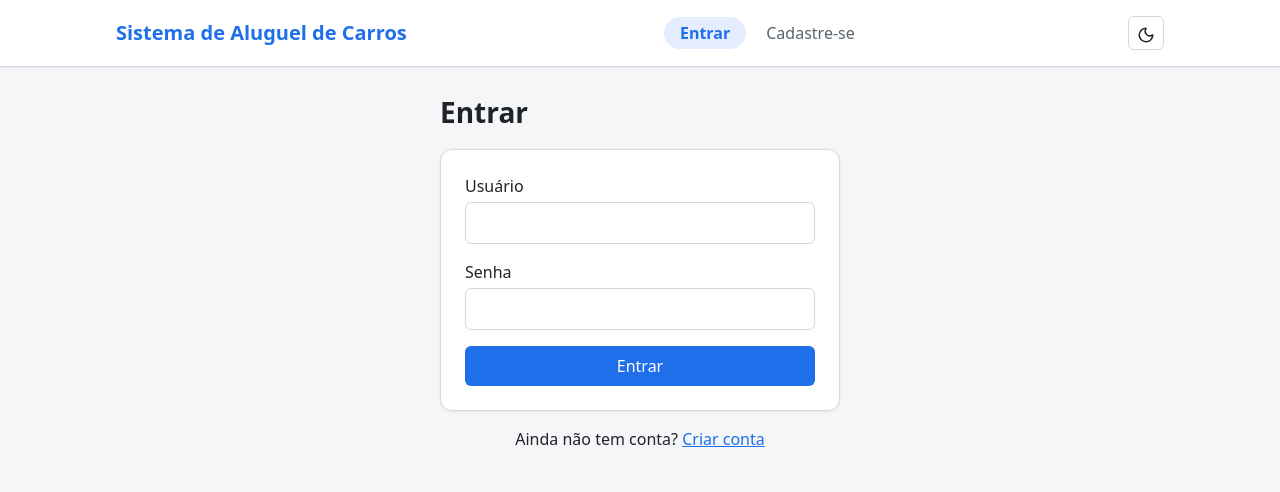
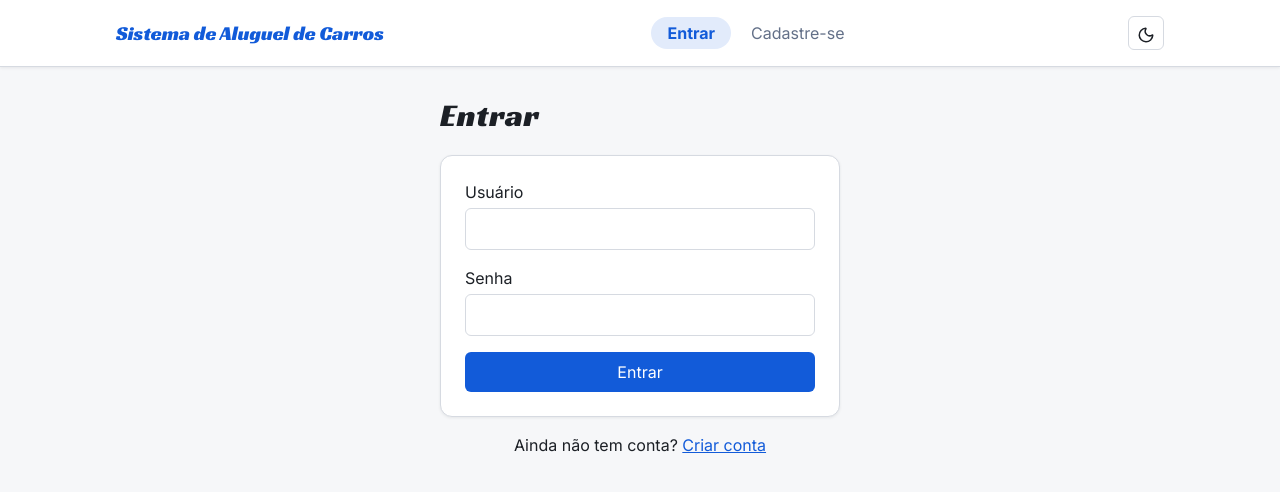
Before and after one commit to joaom-abreu/car-rental-system, a React (Vite) app in the folder frontend/: page /login in a window 1280 px wide. Shown: the top 492 px of the page. Built offline with nearby package versions, Linux system fonts and the light colour scheme; no server answers.

Commit message:
paleta azul e laranja com escalas e fontes novas

```diff
--- a/frontend/index.html
+++ b/frontend/index.html
@@ -3,6 +3,12 @@
   <head>
     <meta charset="UTF-8" />
     <meta name="viewport" content="width=device-width, initial-scale=1.0" />
+    <link rel="preconnect" href="https://fonts.googleapis.com" />
+    <link rel="preconnect" href="https://fonts.gstatic.com" crossorigin />
+    <link
+      rel="stylesheet"
+      href="https://fonts.googleapis.com/css2?family=Inter:wght@400;600;700&family=Racing+Sans+One&display=swap"
+    />
     <title>Sistema de Aluguel de Carros</title>
   </head>
   <body>
--- a/frontend/src/components/Layout/Layout.module.css
+++ b/frontend/src/components/Layout/Layout.module.css
@@ -16,8 +16,8 @@
 }
 
 .brand {
+  font-family: var(--font-display);
   font-size: var(--font-size-lg);
-  font-weight: bold;
   color: var(--color-primary);
   text-decoration: none;
 }
--- a/frontend/src/styles/global.css
+++ b/frontend/src/styles/global.css
@@ -16,7 +16,10 @@ body {
 
 h1 {
   margin: 0 0 var(--space-md);
+  font-family: var(--font-display);
   font-size: var(--font-size-xl);
+  font-weight: normal;
+  letter-spacing: 0.02em;
 }
 
 p {
--- a/frontend/src/styles/tokens.css
+++ b/frontend/src/styles/tokens.css
@@ -1,20 +1,61 @@
 :root {
+  --blue-50: #f1f6fe;
+  --blue-100: #dee9fc;
+  --blue-200: #bdd3fa;
+  --blue-300: #8eb4f6;
+  --blue-400: #5a92f2;
+  --blue-500: #2b72ee;
+  --blue-600: #125bd9;
+  --blue-700: #0f4bb3;
+  --blue-800: #0b3b8e;
+  --blue-900: #082b68;
+
+  --orange-50: #fef9f0;
+  --orange-100: #fdf1dd;
+  --orange-200: #fbe4bb;
+  --orange-300: #f9d08b;
+  --orange-400: #f6bb55;
+  --orange-500: #f4a825;
+  --orange-600: #df910c;
+  --orange-700: #b8780a;
+  --orange-800: #915f08;
+  --orange-900: #6b4606;
+
+  --neutral-0: #ffffff;
+  --neutral-50: #f6f7f9;
+  --neutral-100: #eaecf0;
+  --neutral-200: #d6dae1;
+  --neutral-300: #b8bfcc;
+  --neutral-400: #97a2b4;
+  --neutral-500: #7a879f;
+  --neutral-600: #637088;
+  --neutral-700: #515d70;
+  --neutral-800: #404959;
+  --neutral-900: #2f3641;
+  --neutral-950: #1c2026;
+
+  --green-400: #70db94;
+  --green-800: #1f7a3d;
+  --red-300: #f09494;
+  --red-600: #cd1d1d;
+
   color-scheme: light;
 
-  --color-background: #f5f6f8;
-  --color-surface: #ffffff;
-  --color-surface-muted: #f6f8fa;
-  --color-text: #1f2328;
-  --color-text-secondary: #59636e;
-  --color-border: #d1d9e0;
-  --color-primary: #1f6feb;
-  --color-on-primary: #ffffff;
-  --color-success: #1a7f37;
-  --color-warning: #9a6700;
-  --color-danger: #cf222e;
-  --color-info: #0969da;
+  --color-background: var(--neutral-50);
+  --color-surface: var(--neutral-0);
+  --color-surface-muted: var(--neutral-100);
+  --color-text: var(--neutral-950);
+  --color-text-secondary: var(--neutral-600);
+  --color-border: var(--neutral-200);
+  --color-primary: var(--blue-600);
+  --color-on-primary: var(--neutral-0);
+  --color-accent: var(--orange-800);
+  --color-success: var(--green-800);
+  --color-warning: var(--color-accent);
+  --color-danger: var(--red-600);
+  --color-info: var(--blue-700);
 
-  --shadow-sm: 0 1px 3px rgba(31, 35, 40, 0.08);
+  --shadow-sm: 0 1px 3px rgba(28, 32, 38, 0.08);
 
   --space-xs: 4px;
   --space-sm: 8px;
@@ -30,11 +71,12 @@
   --border-width-focus: 2px;
   --border-width-thick: 4px;
 
-  --font-family: system-ui, -apple-system, "Segoe UI", Roboto, sans-serif;
+  --font-family: "Inter", system-ui, -apple-system, "Segoe UI", Roboto, sans-serif;
+  --font-display: "Racing Sans One", var(--font-family);
   --font-size-sm: 0.875rem;
   --font-size-md: 1rem;
   --font-size-lg: 1.25rem;
-  --font-size-xl: 1.75rem;
+  --font-size-xl: 2rem;
   --line-height: 1.5;
 
   --content-max-width: 1080px;
@@ -45,18 +87,18 @@
 [data-theme="dark"] {
   color-scheme: dark;
 
-  --color-background: #0d1117;
-  --color-surface: #161b22;
-  --color-surface-muted: #21262d;
-  --color-text: #e6edf3;
-  --color-text-secondary: #9198a1;
-  --color-border: #30363d;
-  --color-primary: #4493f8;
-  --color-on-primary: #0d1117;
-  --color-success: #3fb950;
-  --color-warning: #d29922;
-  --color-danger: #f85149;
-  --color-info: #58a6ff;
+  --color-background: var(--neutral-950);
+  --color-surface: var(--neutral-900);
+  --color-surface-muted: var(--neutral-800);
+  --color-text: var(--neutral-50);
+  --color-text-secondary: var(--neutral-300);
+  --color-border: var(--neutral-700);
+  --color-primary: var(--blue-300);
+  --color-on-primary: var(--neutral-950);
+  --color-accent: var(--orange-400);
+  --color-success: var(--green-400);
+  --color-danger: var(--red-300);
+  --color-info: var(--blue-300);
 
   --shadow-sm: 0 1px 3px rgba(0, 0, 0, 0.4);
 }
```
